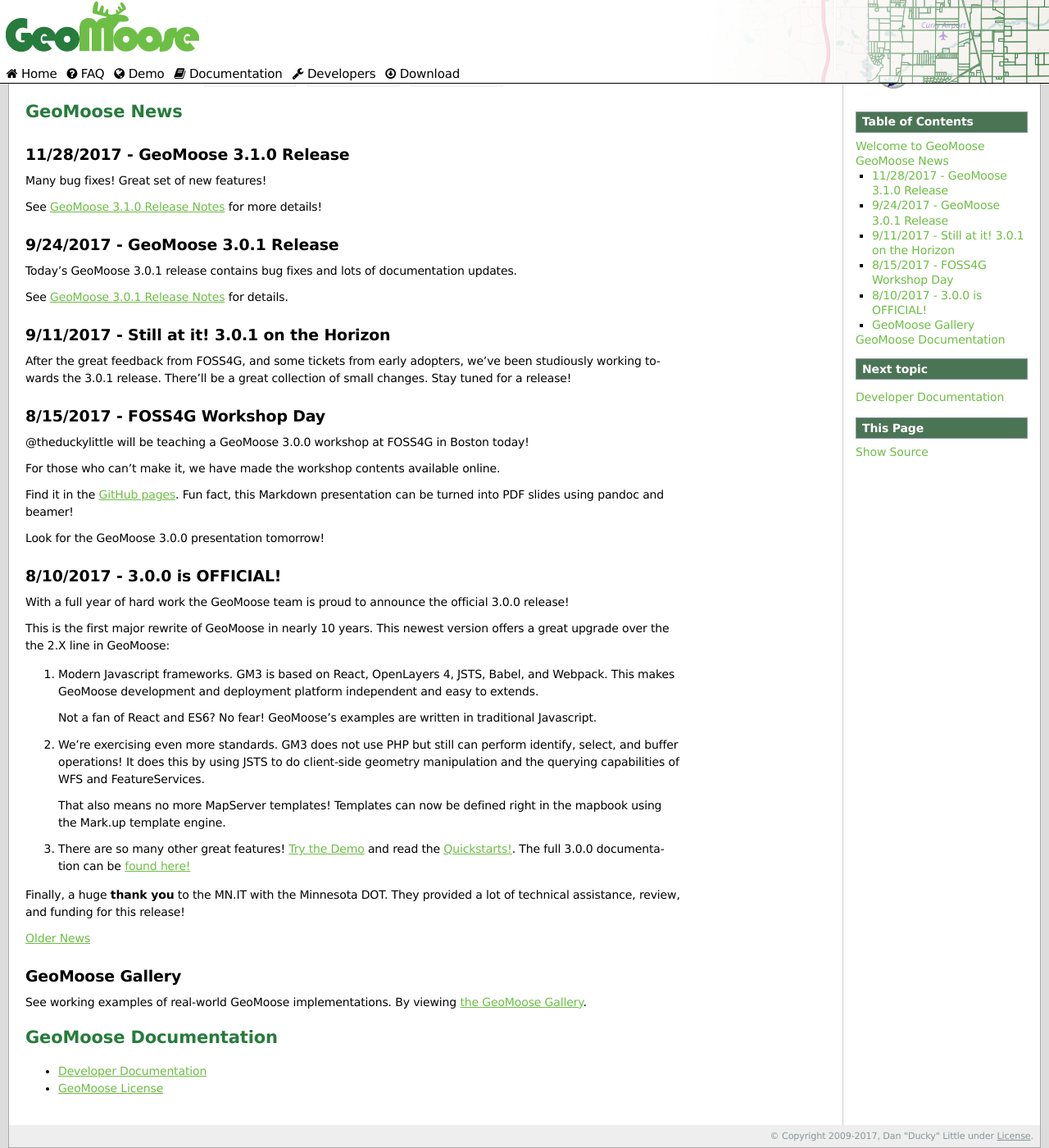
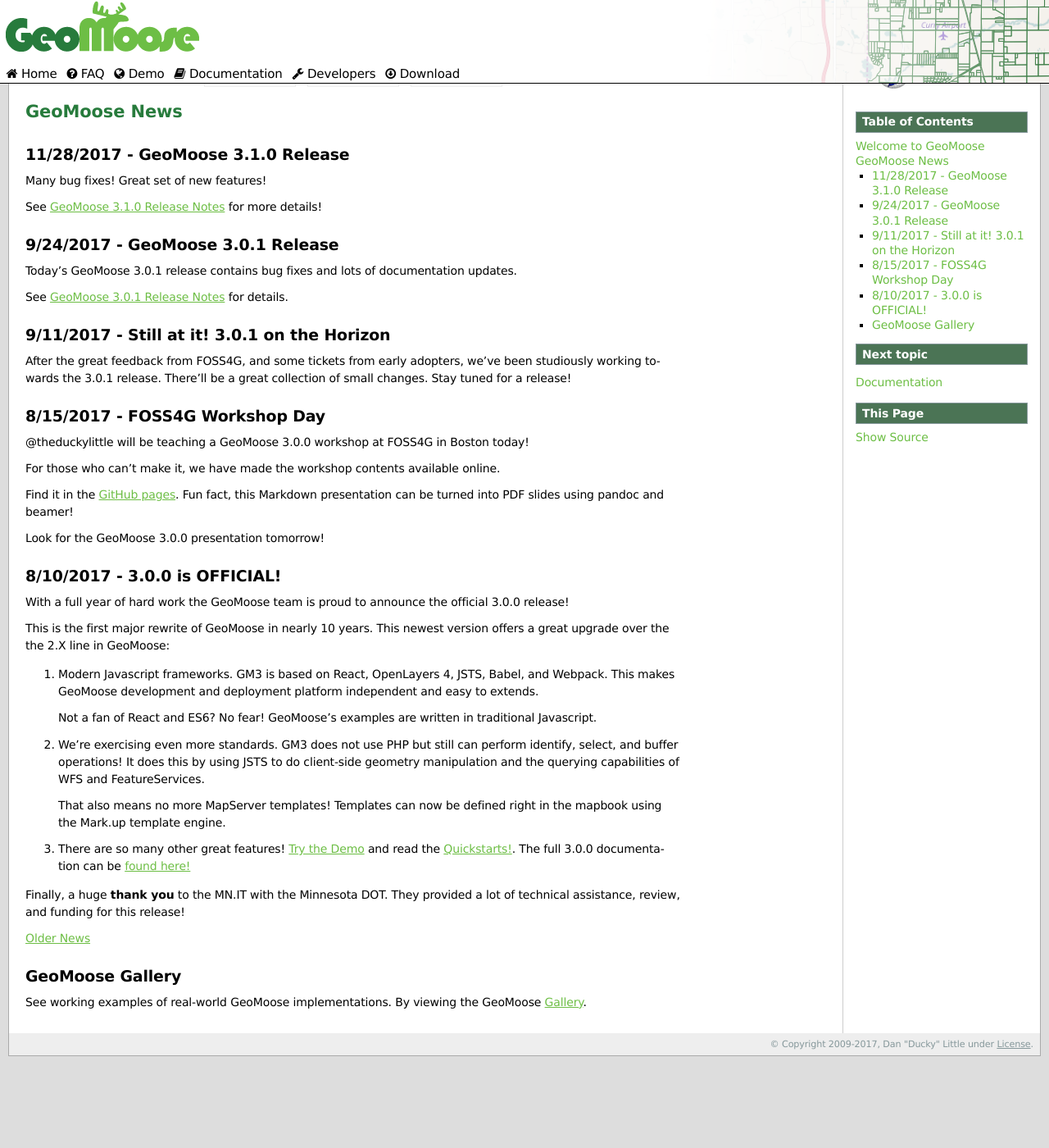
Before and after one commit to herambchaudhari4121/geomoose-website, a Sphinx documentation site: the page built from source/index.rst, in a window 1280 px wide and 1400 px high, scrolled down 328 px. Shown: the whole window at 82% size. Built offline with Sphinx 7.4.7, drawn with Linux system fonts in a browser that asks for light colours; after the commit the page ends 1616 px from its top, so only the background shows below that.

Commit message:
Remove redundant info from front page.

```diff
--- a/source/faq.rst
+++ b/source/faq.rst
@@ -22,7 +22,7 @@
 Is GeoMoose Open Source? How Open?
 ----------------------------------
 
-GeoMoose *is* Open Source! It is both *free* as in beer and *free* as in freedom. In fact, GeoMoose is an OSGeo Project which means that GeoMoose has been vetted for Open-ness and sustainability.
+GeoMoose *is* Open Source! It is both *free* as in beer and *free* as in freedom. In fact, GeoMoose is an OSGeo Project which means that GeoMoose has been vetted for Open-ness and sustainability. GeoMoose is released under a MIT-style license: :doc:`info/license`.
 
 What do I need to run GeoMoose?
 -------------------------------
--- a/source/index.rst
+++ b/source/index.rst
@@ -30,15 +30,7 @@
 GeoMoose Gallery
 ----------------
 
-See working examples of real-world GeoMoose implementations. By viewing :doc:`the GeoMoose Gallery <info/gallery>`.
-
-GeoMoose Documentation
-======================
-.. toctree::
-	:maxdepth: 1
-
-	developer/index
-	info/license
+See working examples of real-world GeoMoose implementations. By viewing the GeoMoose :doc:`Gallery <info/gallery>`.
 
 
 .. Silence not in toctree errors for toolbar/main page linked pages
```
Also changed, not shown: other parts of source/index.rst (+1 -0 lines), source/documentation.rst (+9 -0 lines).
